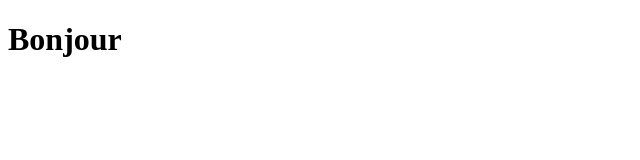
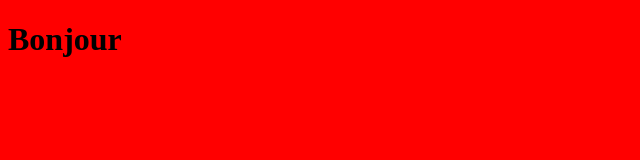
Before and after one commit to fnsmddlk/hello, a plain HTML site: page index.html in a window 1280 px wide. Shown: the whole page, without its empty margins (0-640 px from the left). Drawn offline with Linux system fonts and the light colour scheme.

Commit message:
Add red background

```diff
--- a/index.html
+++ b/index.html
@@ -2,6 +2,11 @@
 <html>
   <head>
     <title>Bonjour</title>
+    <style type="text/css">
+      body {
+        background-color: red;
+      }
+    </style>
   </head>
   <body>
     <h1>Bonjour</h1>
```
